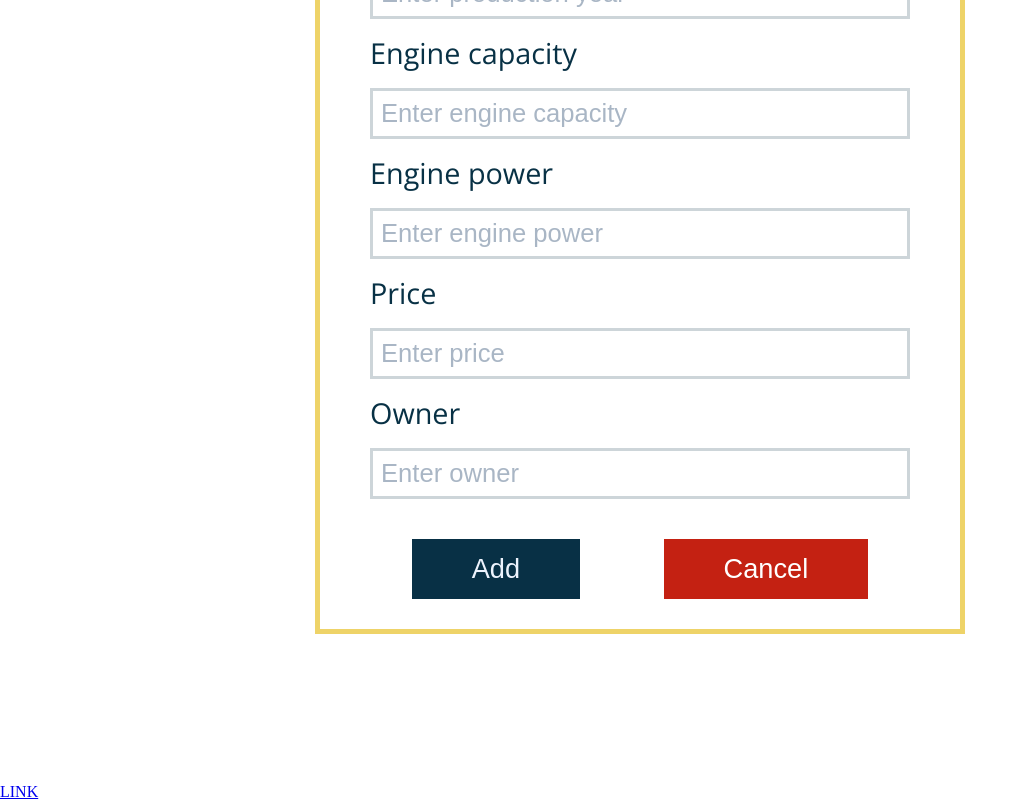
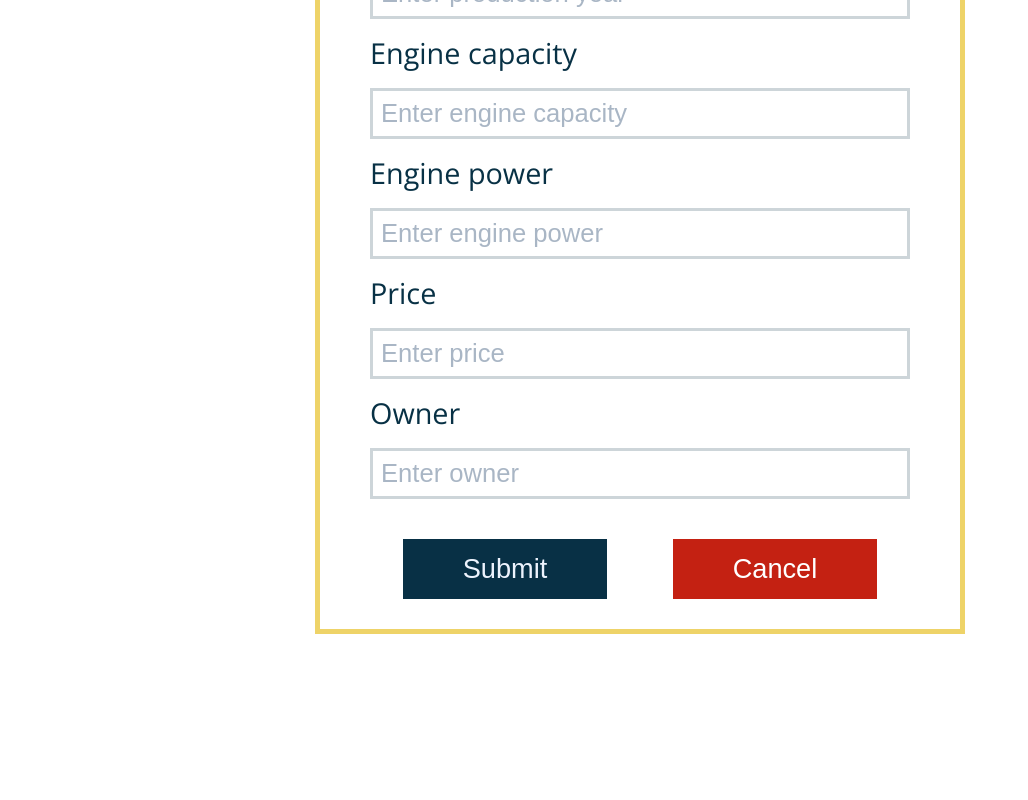
Before and after one commit to olga-arkhipenko/simple-car-list, a React (Create React App) app: page /form in a window 1280 px wide. Shown: the part 515-1315 px from the top of the page, without its empty margins (0-1028 px from the left). Built offline with nearby package versions, Linux system fonts and the light colour scheme.

Commit message:
Refactored.

```diff
--- a/src/components/Form/index.jsx
+++ b/src/components/Form/index.jsx
@@ -14,7 +14,7 @@ const Form = () => {
             <FormField name="Price" type="number" />
             <FormField name="Owner" type="text" />
             <div className="form__actions">
-                <FormButton value="Add" type="submit" style="accept" />
+                <FormButton value="Submit" type="submit" style="accept" />
                 <FormButton value="Cancel" type="reset" style="cancel" />
             </div>
         </form>
--- a/src/pages/FormPage.jsx
+++ b/src/pages/FormPage.jsx
@@ -1,15 +1,11 @@
 import React, { Component } from 'react';
-import { Link } from 'react-router-dom';
-import Form from '../containers/FormContainer';
+import FormContainer from '../containers/FormContainer';
 
 class FormPage extends Component {
     render() {
         return (
             <main>
-                <Form/>
-                <Link to="/">
-                LINK
-                </Link>
+                <FormContainer/>
             </main>
         )
     }
```
